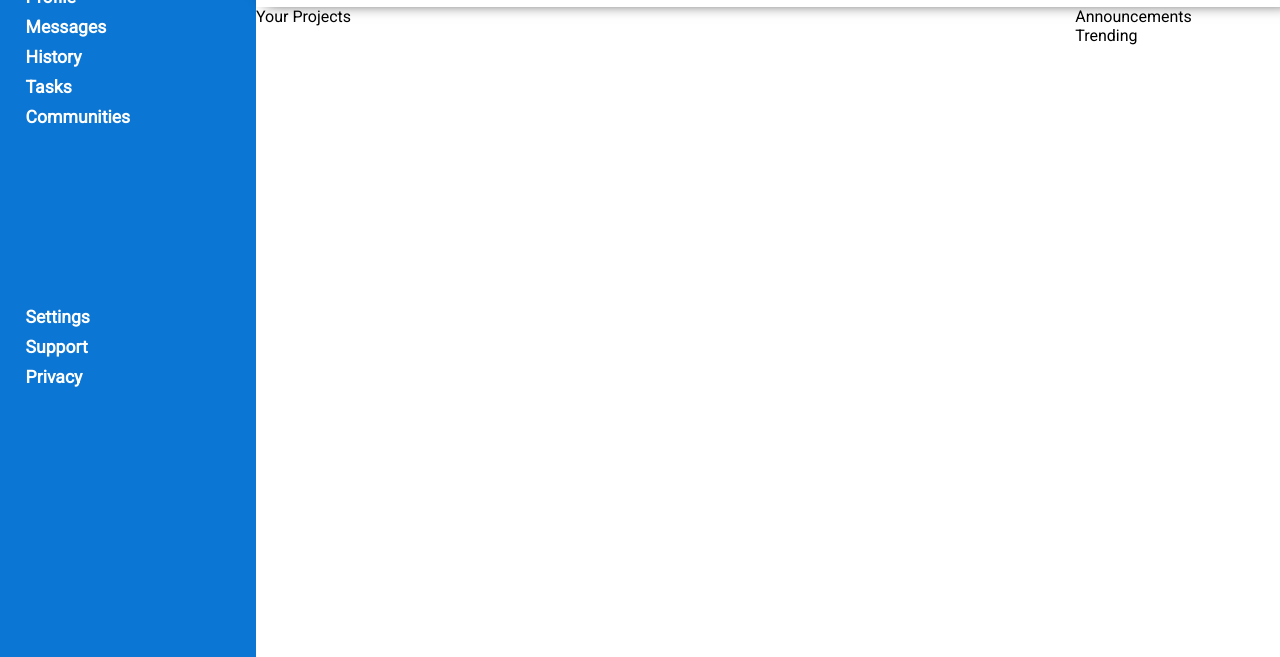
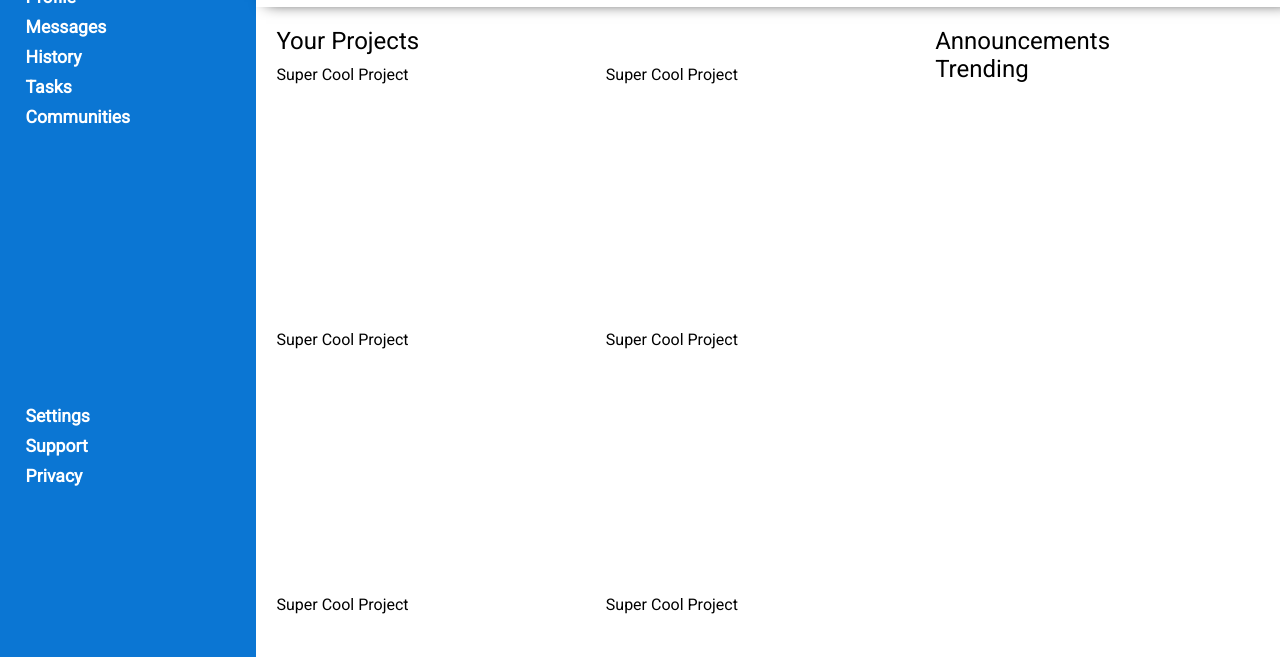
Before and after one commit to amrxt1/admin-dashboard, a plain HTML site: page index.html in a window 1280 px wide. Shown: the part 143-800 px from the top of the page. Drawn offline with Linux system fonts and the light colour scheme.

Commit message:
Complete cards layout

```diff
--- a/index.html
+++ b/index.html
@@ -73,10 +73,48 @@
           </div>
         </div>
         <div class="main">
-          <div class="projects">Your Projects</div>
+          <div class="projects">
+            <div class="heading">Your Projects</div>
+            <div class="cards">
+              <div class="card">
+                <div class="bold">Super Cool Project</div>
+                <div class="description"></div>
+                <div class="buttons"></div>
+              </div>
+              <div class="card">
+                <div class="bold">Super Cool Project</div>
+                <div class="description"></div>
+                <div class="buttons"></div>
+              </div>
+              <div class="card">
+                <div class="bold">Super Cool Project</div>
+                <div class="description"></div>
+                <div class="buttons"></div>
+              </div>
+              <div class="card">
+                <div class="bold">Super Cool Project</div>
+                <div class="description"></div>
+                <div class="buttons"></div>
+              </div>
+              <div class="card">
+                <div class="bold">Super Cool Project</div>
+                <div class="description"></div>
+                <div class="buttons"></div>
+              </div>
+              <div class="card">
+                <div class="bold">Super Cool Project</div>
+                <div class="description"></div>
+                <div class="buttons"></div>
+              </div>
+            </div>
+          </div>
           <div class="notice-board">
-            <div class="announcements">Announcements</div>
-            <div class="trending">Trending</div>
+            <div class="announcements">
+              <div class="heading">Announcements</div>
+            </div>
+            <div class="trending">
+              <div class="heading">Trending</div>
+            </div>
           </div>
         </div>
       </div>
--- a/styles.css
+++ b/styles.css
@@ -47,6 +47,7 @@ a:visited {
 .content {
   display: grid;
   grid-template: 150px 1fr / 1fr;
+  gap: 10px;
 }
 
 .header {
@@ -98,11 +99,43 @@ a:visited {
 
 .main {
   display: grid;
-  grid-template: 1fr / 4fr 1fr;
+  grid-template: 1fr / 2fr 1fr;
+  padding: 1% 2%;
+  gap: 10px;
 }
 
+.projects {
+  display: flex;
+  flex-direction: column;
+  gap: 10px;
+}
+.cards {
+  display: grid;
+  grid-template-columns: repeat(auto-fit, minmax(250px, 1fr));
+  column-gap: 10px;
+  row-gap: 15px;
+}
+.card {
+  height: 250px;
+}
+.stripe {
+  grid-column: 1/2;
+  background-color: yellow;
+}
+
+.notice-board {
+  display: flex;
+  flex-direction: column;
+}
+
+/*
+classes for styling
+*/
 .white-text {
   color: white;
   font-weight: 600;
   font-size: 1.1rem;
 }
+.heading {
+  font-size: 1.5rem;
+}
```
